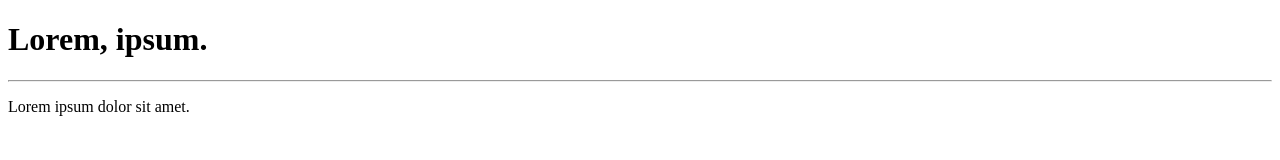
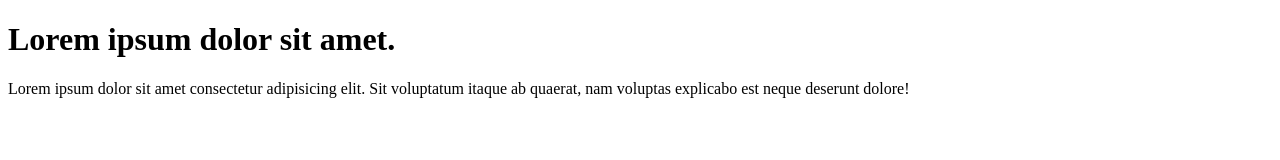
Before and after one commit to VladHrabuk/FrontEnd-Basic, a plain HTML site: page index.html in a window 1280 px wide. Drawn offline with Linux system fonts and the light colour scheme.

Commit message:
add new file

```diff
--- a/index.html
+++ b/index.html
@@ -5,13 +5,15 @@
     <meta charset="UTF-8">
     <meta http-equiv="X-UA-Compatible" content="IE=edge">
     <meta name="viewport" content="width=device-width, initial-scale=1.0">
-    <title>Document</title>
+    <title>The first site</title>
 </head>
 
 <body>
-    <h1>Lorem, ipsum.</h1>
-    <hr>
-    <p>Lorem ipsum dolor sit amet.</p>
+    <h1>Lorem ipsum dolor sit amet.</h1>
+    <p>
+        Lorem ipsum dolor sit amet consectetur adipisicing elit. Sit voluptatum itaque ab quaerat, nam voluptas
+        explicabo est neque deserunt dolore!
+    </p>
 </body>
 
 </html>
```
